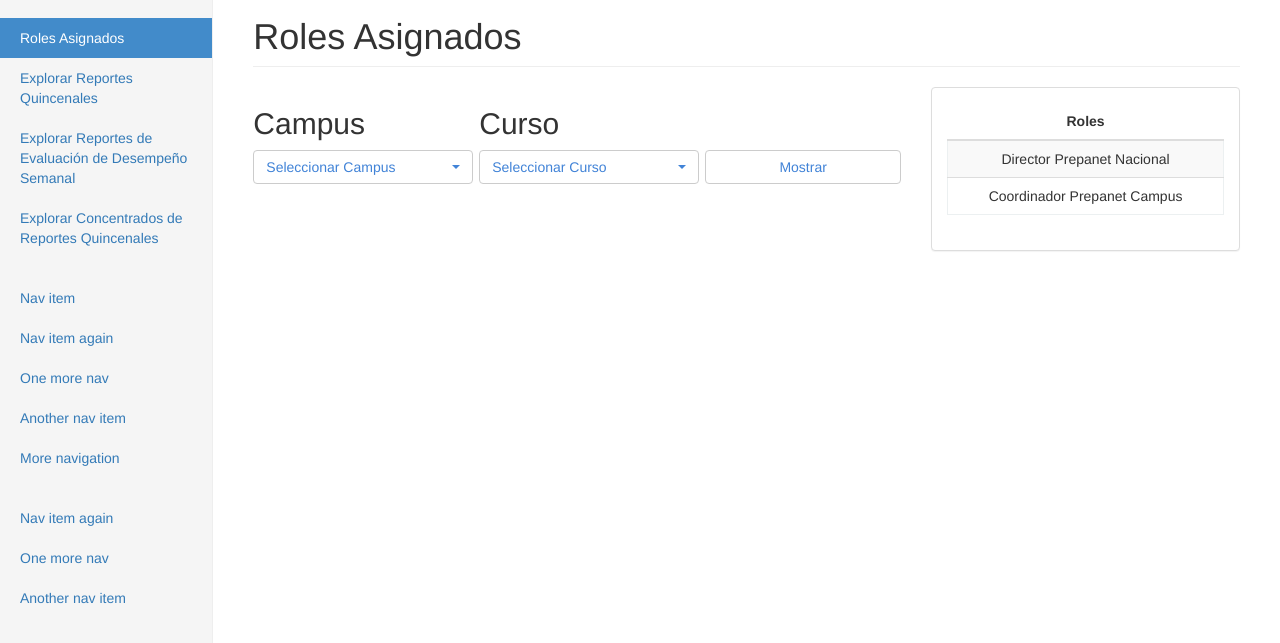
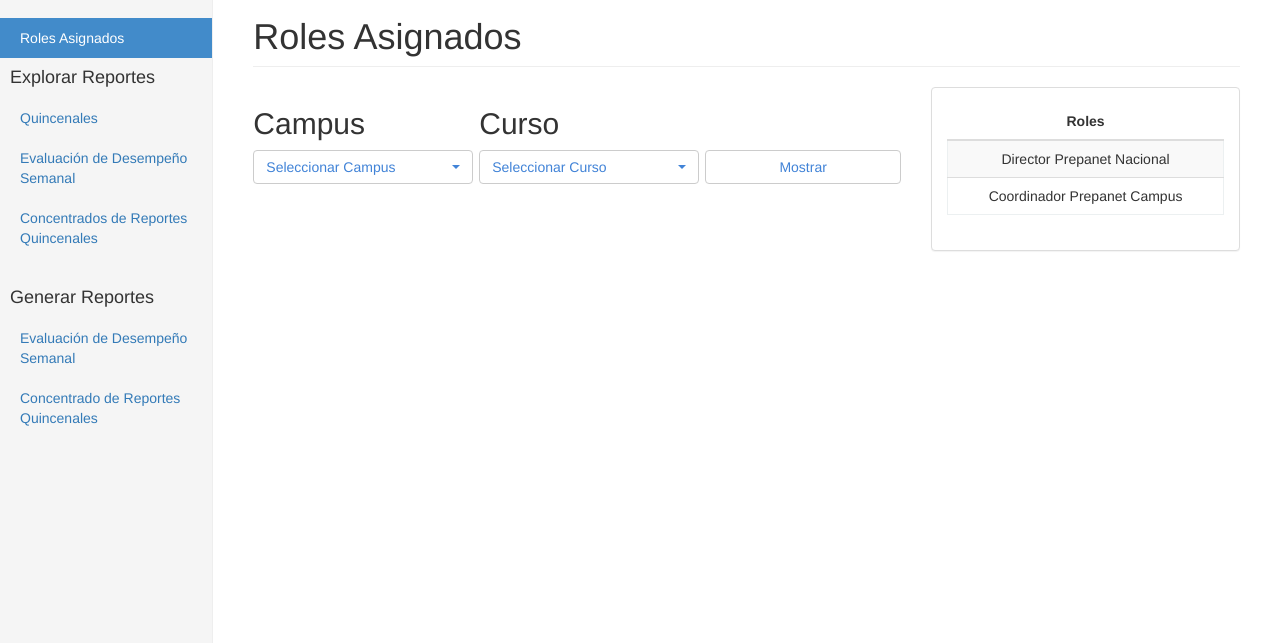
Before and after one commit to HectorMg/SST, a plain HTML site: page user/perfil.html in a window 1280 px wide. Shown: the part 53-696 px from the top of the page. Drawn offline with nearby package versions, Linux system fonts and the light colour scheme; a script that the page names is missing.

Commit message:
Changes sidebar menu to updated version

```diff
--- a/js/perfil.js
+++ /dev/null
@@ -1,5 +0,0 @@
-function refresh(){
-	var table = document.getElementById("table-cursos")
-	//Regex to remove class hide
-	table.className = table.className.replace( /(?:^|\s)hide(?!\S)/g , '')
-}
--- a/user/perfil.html
+++ b/user/perfil.html
@@ -54,21 +54,15 @@
         <div class="col-sm-3 col-md-2 sidebar">
           <ul class="nav nav-sidebar">
             <li class="active"><a href="#">Roles Asignados <span class="sr-only">(current)</span></a></li>
-            <li><a href="#">Explorar Reportes Quincenales</a></li>
-            <li><a href="#">Explorar  Reportes de Evaluación de Desempeño Semanal</a></li>
-            <li><a href="#">Explorar Concentrados de Reportes Quincenales </a></li>
+            <li><h4 style="margin-left: 10px;">Explorar Reportes</h4></li>
+            <li><a href="reporte.html">Quincenales</a></li>
+            <li><a href="reporte.html">Evaluación de Desempeño Semanal</a></li>
+            <li><a href="reporte.html">Concentrados de Reportes Quincenales </a></li>
           </ul>
           <ul class="nav nav-sidebar">
-            <li><a href="">Nav item</a></li>
-            <li><a href="">Nav item again</a></li>
-            <li><a href="">One more nav</a></li>
-            <li><a href="">Another nav item</a></li>
-            <li><a href="">More navigation</a></li>
-          </ul>
-          <ul class="nav nav-sidebar">
-            <li><a href="">Nav item again</a></li>
-            <li><a href="">One more nav</a></li>
-            <li><a href="">Another nav item</a></li>
+            <li><h4 style="margin-left: 10px;">Generar Reportes</h4></li>
+            <li><a href="generar_reporte.html">Evaluación de Desempeño Semanal</a></li>
+            <li><a href="generar_reporte.html">Concentrado de Reportes Quincenales</a></li>
           </ul>
         </div>
         <div class="col-sm-9 col-sm-offset-3 col-md-10 col-md-offset-2 main">
```
Also changed, not shown: 3 other files.
